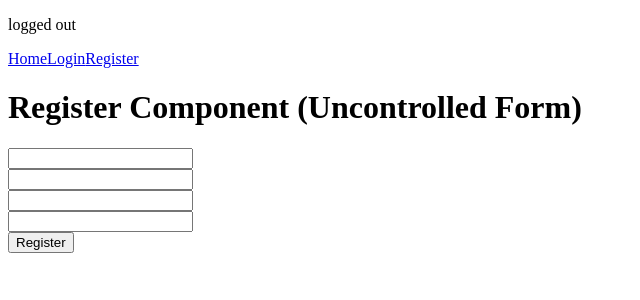
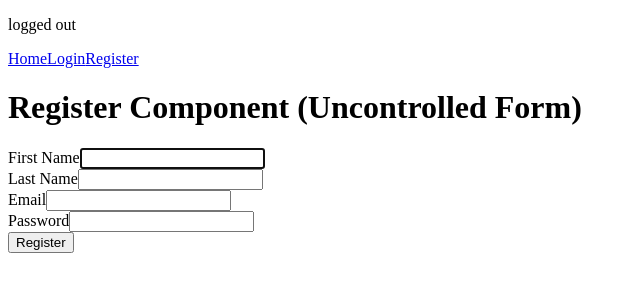
Before and after one commit to dyesmuk/ibm-react-demo-4-jun-2026, a React (Vite) app: page /register in a window 1280 px wide. Shown: the top 300 px of the page, without its empty margins (0-640 px from the left). Built offline with nearby package versions, Linux system fonts and the light colour scheme.

Commit message:
updated code

```diff
--- a/src/pages/Register.tsx
+++ b/src/pages/Register.tsx
@@ -38,28 +38,45 @@ const Register = () => {
         <>
             <h1>Register Component (Uncontrolled Form) </h1>
             <form onSubmit={handleRegister}>
+                <label htmlFor="">First Name</label>
                 <input
                     type="text"
                     ref={firstNameRef}
                     required
+                    minLength={4}
+                    maxLength={30}
+                    pattern="[A-Za-z ]"
+                    title="Only letters and spaces are allowed."
+                    autoFocus
                 />
                 <br />
+                <label htmlFor="">Last Name</label>
                 <input
                     type="text"
                     ref={lastNameRef}
                     required
+                    minLength={4}
+                    maxLength={30}
+                    pattern="[A-Za-z ]"
+                    title="Only letters and spaces are allowed."
                 />
                 <br />
+                <label htmlFor="">Email</label>
                 <input
                     type="email"
                     ref={emailRef}
                     required
                 />
                 <br />
+                <label htmlFor="">Password</label>
                 <input
                     type="password"
                     ref={passwordRef}
                     required
+                    minLength={4}
+                    maxLength={30}
+                    pattern="(?=.*\d)(?=.*[a-z])(?=.*[A-Z]).{4,}"
+                    title="Upper letter, lower letter, digit, special char needed."
                 />
                 <br />
                 <button type="submit">
@@ -73,12 +90,87 @@ const Register = () => {
 export default Register;
 
 
+// import { useRef } from "react";
+// import { registerUser } from "../services/user.service";
+// import { useNavigate } from "react-router"; // this
+
 // const Register = () => {
+
+//     const navigate = useNavigate();
+
+//     const firstNameRef = useRef<HTMLInputElement>(null);
+//     const lastNameRef = useRef<HTMLInputElement>(null);
+//     const emailRef = useRef<HTMLInputElement>(null);
+//     const passwordRef = useRef<HTMLInputElement>(null);
+
+//     const handleRegister = async (evt) => {
+//         evt.preventDefault();
+
+//         const employee = {
+//             firstName: firstNameRef.current?.value,
+//             lastName: lastNameRef.current?.value,
+//             email: emailRef.current?.value,
+//             password: passwordRef.current?.value
+//         };
+
+//         try {
+//             const response = await registerUser(employee);
+//             console.log(response.data);
+//             navigate('/login');
+//             if (firstNameRef.current) firstNameRef.current.value = "";
+//             if (lastNameRef.current) lastNameRef.current.value = "";
+//             if (emailRef.current) emailRef.current.value = "";
+//             if (passwordRef.current) passwordRef.current.value = "";
+//         } catch (error) {
+//             console.error(error);
+//         }
+//     };
+
 //     return (
 //         <>
-//             <h1>Register Component</h1>
-//             <p>This is register component.</p>
+//             <h1>Register Component (Uncontrolled Form) </h1>
+//             <form onSubmit={handleRegister}>
+//                 <input
+//                     type="text"
+//                     ref={firstNameRef}
+//                     required
+//                 />
+//                 <br />
+//                 <input
+//                     type="text"
+//                     ref={lastNameRef}
+//                     required
+//                 />
+//                 <br />
+//                 <input
+//                     type="email"
+//                     ref={emailRef}
+//                     required
+//                 />
+//                 <br />
+//                 <input
+//                     type="password"
+//                     ref={passwordRef}
+//                     required
+//                 />
+//                 <br />
+//                 <button type="submit">
+//                     Register
+//                 </button>
+//             </form>
 //         </>
 //     );
 // };
+
 // export default Register;
+
+
+// // const Register = () => {
+// //     return (
+// //         <>
+// //             <h1>Register Component</h1>
+// //             <p>This is register component.</p>
+// //         </>
+// //     );
+// // };
+// // export default Register;
```
Also changed, not shown: src/services/user.service.ts (line endings or trailing spaces).
